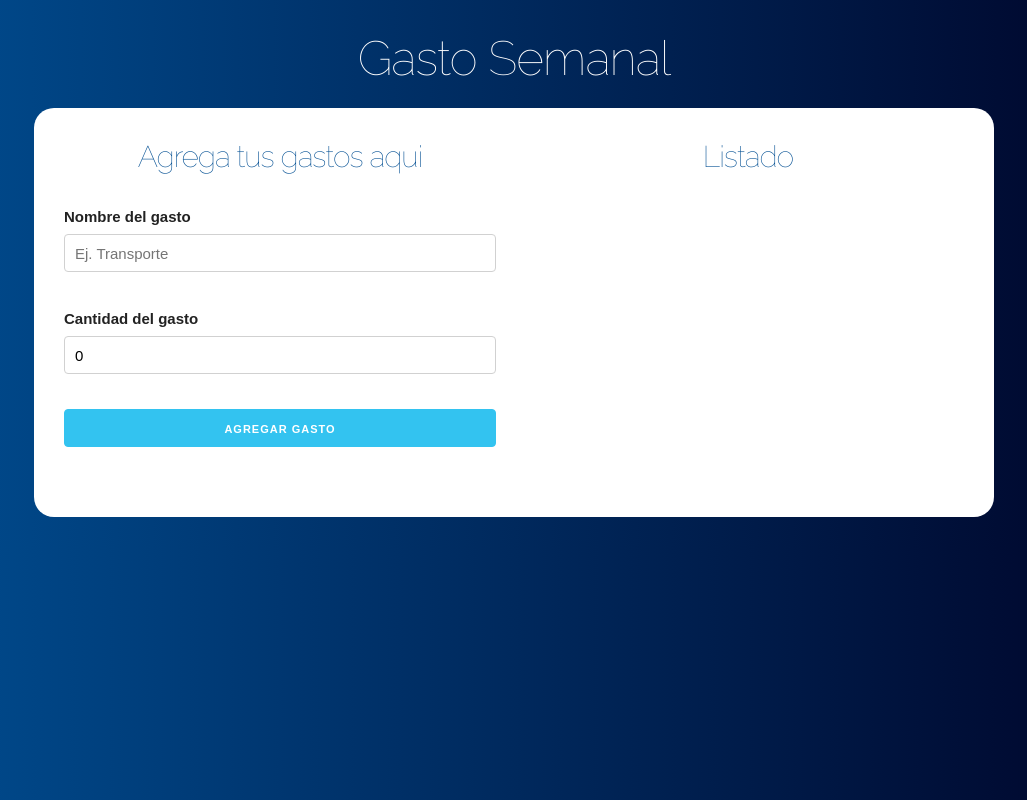
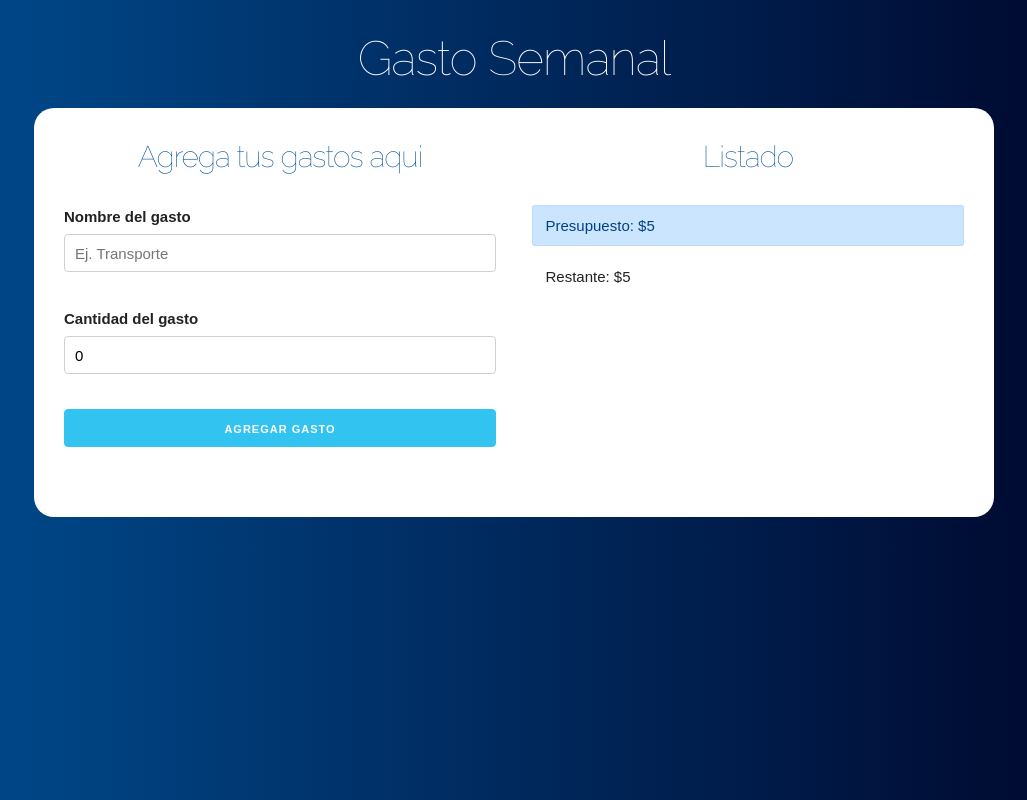
Before and after one commit to MarcoCarrillo/presupuesto, a React (Create React App) app: page / in a window 1280 px wide. Both pictures are taken after typing "5" into the empty fields and a click on the input "Definir presupuesto". Shown: the whole page, without its empty margins (126-1153 px from the left). Built offline with nearby package versions, Linux system fonts and the light colour scheme.

Commit message:
resta del presupuesto

```diff
--- a/src/App.js
+++ b/src/App.js
@@ -1,7 +1,8 @@
-import React, {useState} from 'react';
+import React, {useState, useEffect} from 'react';
 import Pregunta from './components/Pregunta';
 import Formulario from './components/Formulario';
 import Listado from './components/Listado';
+import ControlPresupuesto from './components/ControlPresupuesto';
 
 function App() {
 
@@ -10,14 +11,31 @@
     const [restante, guardarRestante]= useState(0);
     const [mostrarpregunta, actualizarPregunta]= useState(true);
     const [gastos, guardarGastos] = useState([]);
+    const [gasto, guardarGasto] = useState({});
+    const [creargasto, guardarCrearGasto] = useState(false);
+    //useEffect que actualiza el restante
+    useEffect(() => {
+      if (creargasto){
 
-    //Cuando agreguemos nuevo gasto
-    const agregarNuevoGasto = gasto => {
-      guardarGastos([
-        ...gastos,
-        gasto
-      ])
-    }
+        //agrega el nuevo presupuesto
+        guardarGastos([
+          ...gastos,
+          gasto
+        ]);
+        //resta del presupuesto actual
+        const presupuestoRestante = restante - gasto.cantidad;
+        guardarRestante(presupuestoRestante);
+
+      //Una vez que se ejecute lo de arriba resetear a false
+      guardarCrearGasto(false);
+
+      }
+
+
+    }, [gasto]);
+
+
+
 
     return (
       <div className="container">
@@ -36,13 +54,17 @@
               <div className="row">
                 <div className="one-half column">
                   <Formulario
-                    agregarNuevoGasto={agregarNuevoGasto}
+                    guardarGasto={guardarGasto}
+                    guardarCrearGasto={guardarCrearGasto}
                   />
                 </div>
                 <div className="one-half column">
                   <Listado
                     gastos={gastos}
-
+                  />
+                  <ControlPresupuesto
+                    presupuesto={presupuesto}
+                    restante={restante}
                   />
                 </div>
               </div>
--- /dev/null
+++ b/src/components/ControlPresupuesto.js
@@ -0,0 +1,17 @@
+import React, {Fragment} from 'react'
+
+const ControlPresupuesto = ({presupuesto, restante}) => {
+    return (
+        <Fragment>
+            <div className="alert alert-primary">
+                Presupuesto: ${presupuesto}
+            </div>
+            <div className="alert">
+                Restante: ${restante}
+            </div>
+        </Fragment>
+
+     );
+}
+
+export default ControlPresupuesto;
--- a/src/components/Formulario.js
+++ b/src/components/Formulario.js
@@ -2,7 +2,7 @@
 import Error from './Error';
 import shortid from 'shortid';
 
-const Formulario = ({agregarNuevoGasto}) => {
+const Formulario = ({guardarGasto, guardarCrearGasto}) => {
 
     //state
     const [nombre, guardarNombre ]= useState('');
@@ -21,6 +21,7 @@
         }
         //en caso de que pase la validacion ahora el error es false
         guardarError(false);
+
         //construir el gasto
         const gasto = {
             nombre,
@@ -29,7 +30,8 @@
         }
 
         //pasar el gasto al componente principal
-        agregarNuevoGasto(gasto);
+        guardarGasto(gasto);
+        guardarCrearGasto(true);//una vez que se genere el gasto pasa a true
         //reset form
         guardarNombre('');
         guardarCantidad(0);
```
